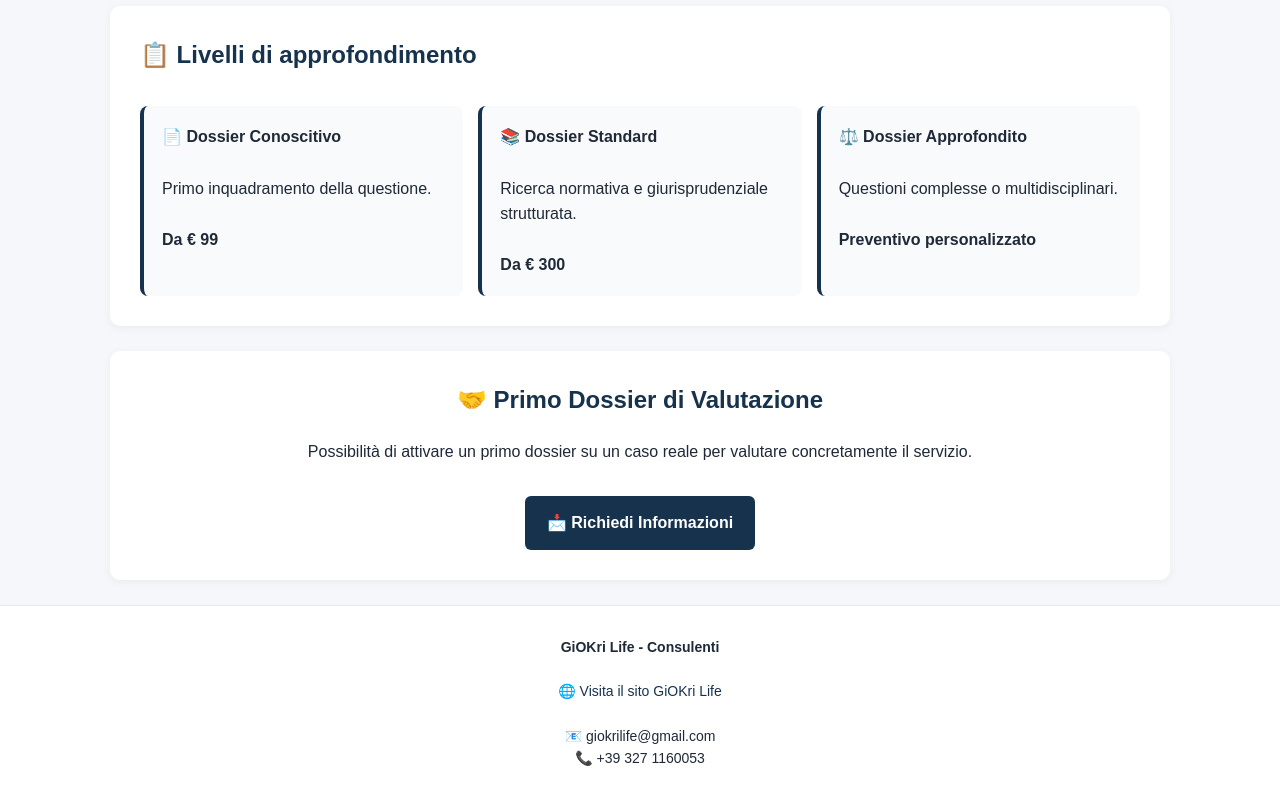
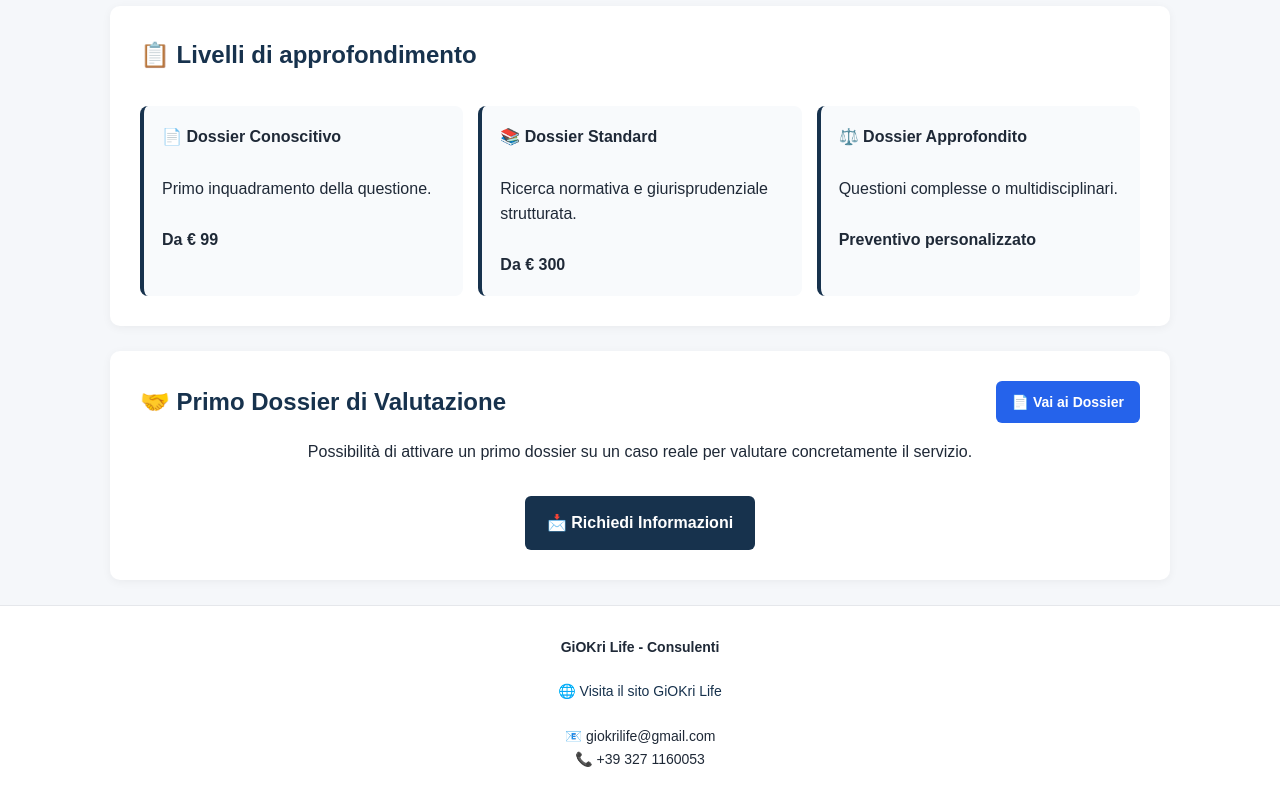
Before and after one commit to giokrilife-bit/legal, a plain HTML site: page index.html in a window 1280 px wide. Shown: the part 3028-3828 px from the top of the page. Drawn offline with Linux system fonts and the light colour scheme.

Commit message:
Update index.html

```diff
--- a/index.html
+++ b/index.html
@@ -339,7 +339,25 @@ Questioni complesse o multidisciplinari.
 
 <div class="section" style="text-align:center;">
 
-<h2>🤝 Primo Dossier di Valutazione</h2>
+<div style="display:flex; align-items:center; justify-content:space-between; flex-wrap:wrap; gap:10px;">
+
+<h2 style="margin:0;">🤝 Primo Dossier di Valutazione</h2>
+
+<a href="https://giokrilife-bit.github.io/dossier-giuridico/"
+   style="
+      display:inline-block;
+      background:#2563eb;
+      color:white;
+      text-decoration:none;
+      padding:10px 16px;
+      border-radius:6px;
+      font-weight:bold;
+      font-size:14px;
+   ">
+   📄 Vai ai Dossier
+</a>
+
+</div>
 
 <p>
 
```
